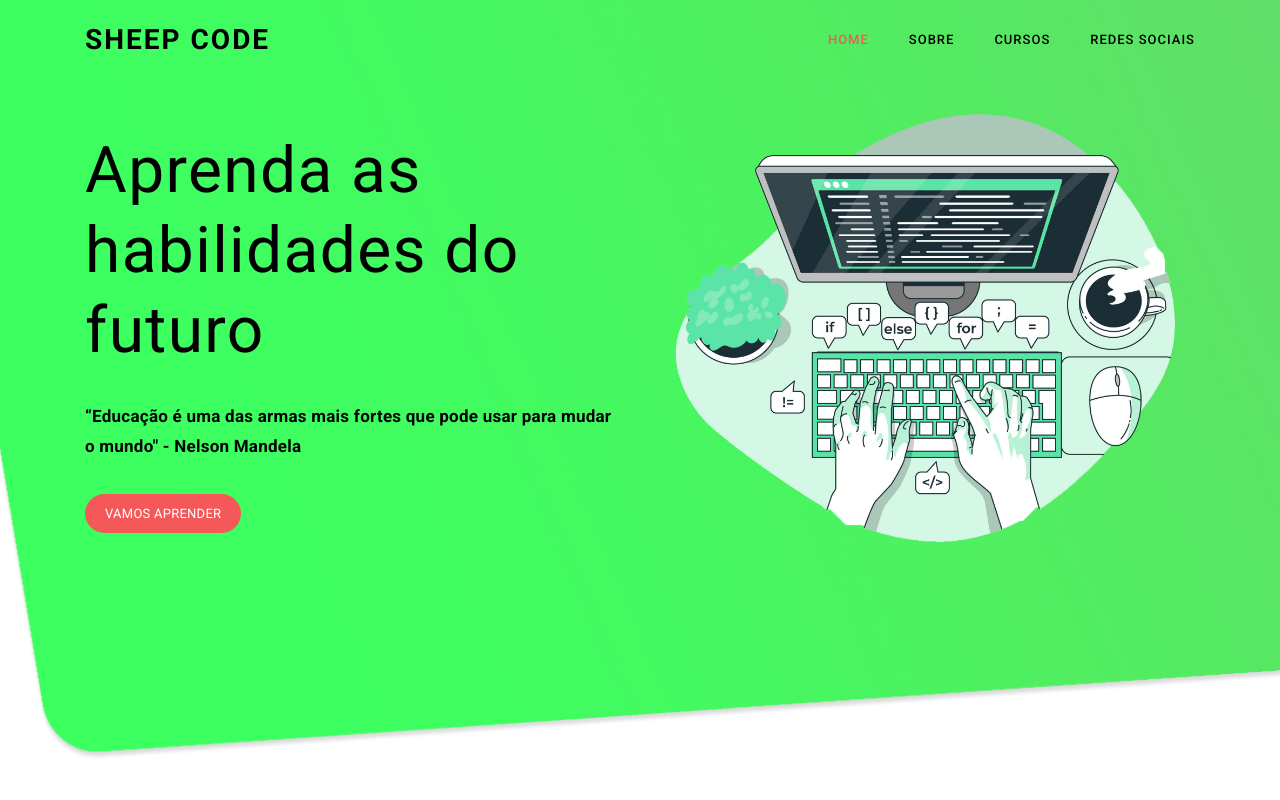
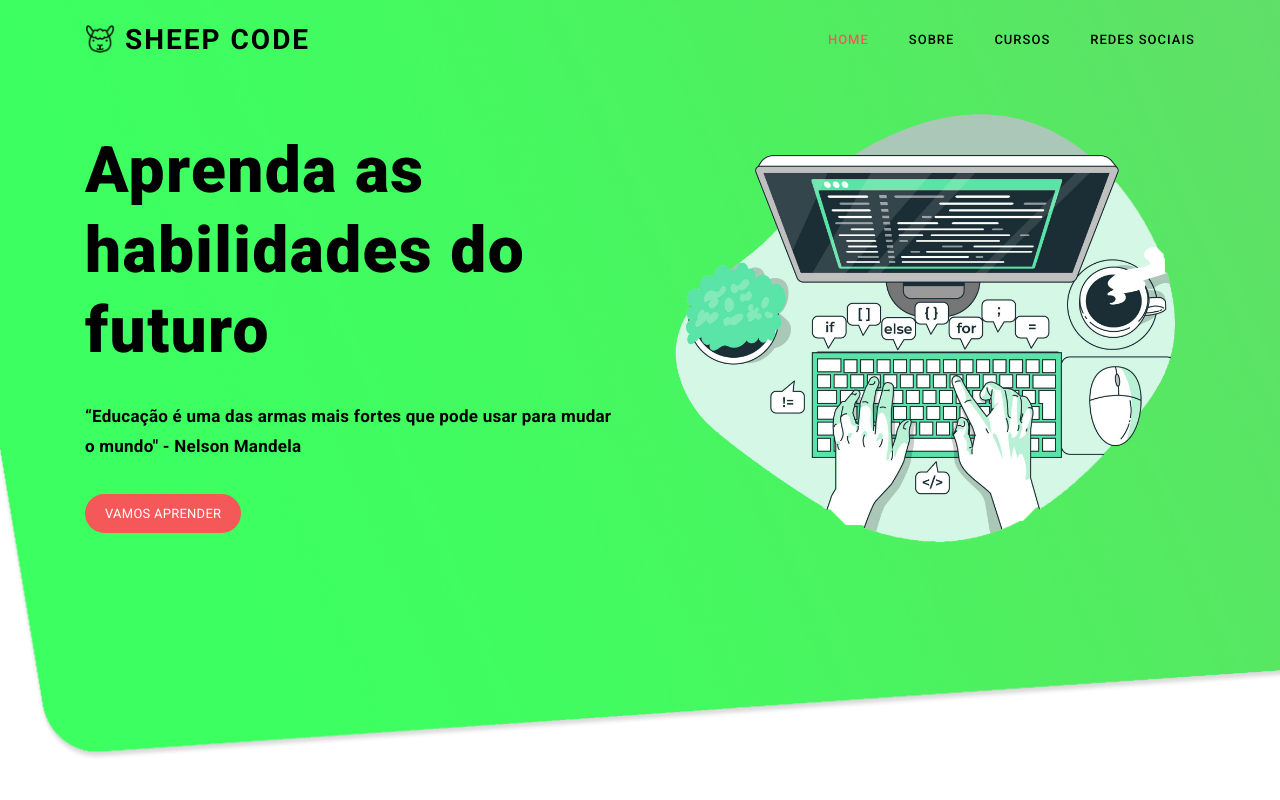
Before and after one commit to RubemNto/sheepcode.github.io, a plain HTML site: page index.html in a window 1280 px wide. Shown: the top 800 px of the page. Drawn offline with Linux system fonts and the light colour scheme.

Commit message:
Update index.html

```diff
--- a/index.html
+++ b/index.html
@@ -7,6 +7,7 @@
     <meta name="description" content="">
     <meta name="author" content="Template Mo">
     <link href="https://fonts.googleapis.com/css?family=Roboto:100,300,400,500,700,900" rel="stylesheet">
+    <link rel="shortcut icon" type="image/x-icon" href="assets/images/sheeptab.png"></link>
 
     <title>Sheep Code School</title>
 <!--
@@ -44,7 +45,7 @@ https://templatemo.com/tm-537-art-factory
                 <div class="col-12">
                     <nav class="main-nav">
                         <!-- ***** Logo Start ***** -->
-                        <a href="#" class="logo"><!--<img src="assets/images/sheepcodelogo.png" style="height: 30px;margin-right: 10px;"></img>-->Sheep Code</a>
+                        <a href="#" class="logo"><img src="assets/images/sheepcodelogo.png" style="height: 30px;margin-bottom: 5px;margin-right: 10px;">Sheep Code</a>
                         <!-- ***** Logo End ***** -->
                         <!-- ***** Menu Start ***** -->
                         <ul class="nav">
@@ -83,7 +84,7 @@ https://templatemo.com/tm-537-art-factory
             <div class="container">
                 <div class="row">
                     <div class="left-text col-lg-6 col-md-6 col-sm-12 col-xs-12" data-scroll-reveal="enter left move 30px over 0.6s after 0.4s">
-                        <h1 style="color: #000;">Aprenda as habilidades do futuro</h1> <!--<strong>for YOU</strong></h1>-->
+                        <h1 style="color: #000;font-weight: 800;">Aprenda as habilidades do futuro</h1> <!--<strong>for YOU</strong></h1>-->
                         <p style="font-weight: 700;color: #000;">“Educação é uma das armas mais fortes que pode usar para mudar o mundo" - Nelson Mandela</p>
                         <a href="#services" class="main-button-slider">Vamos Aprender</a>
                     </div>
```
